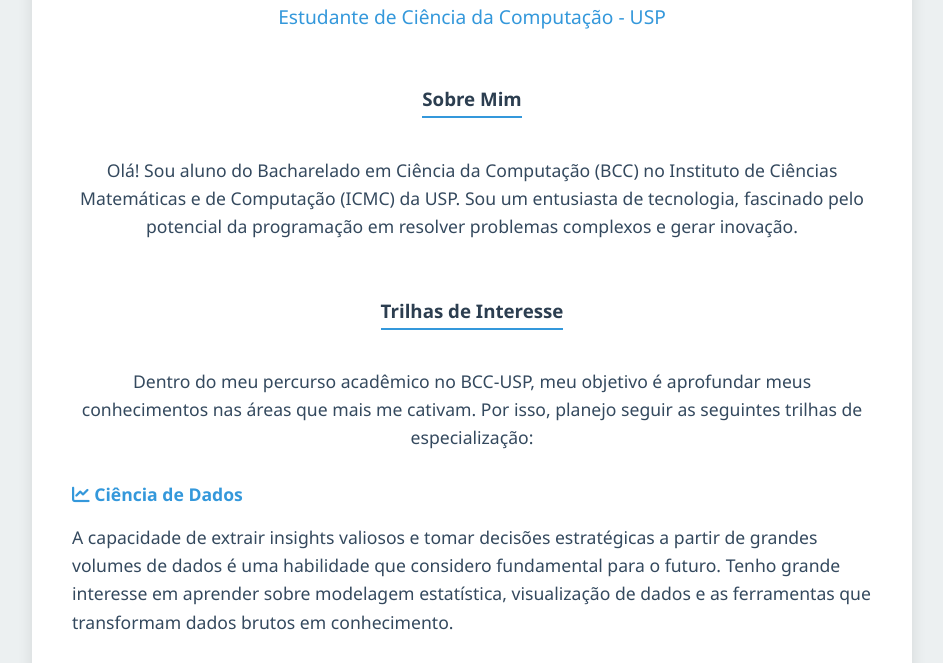
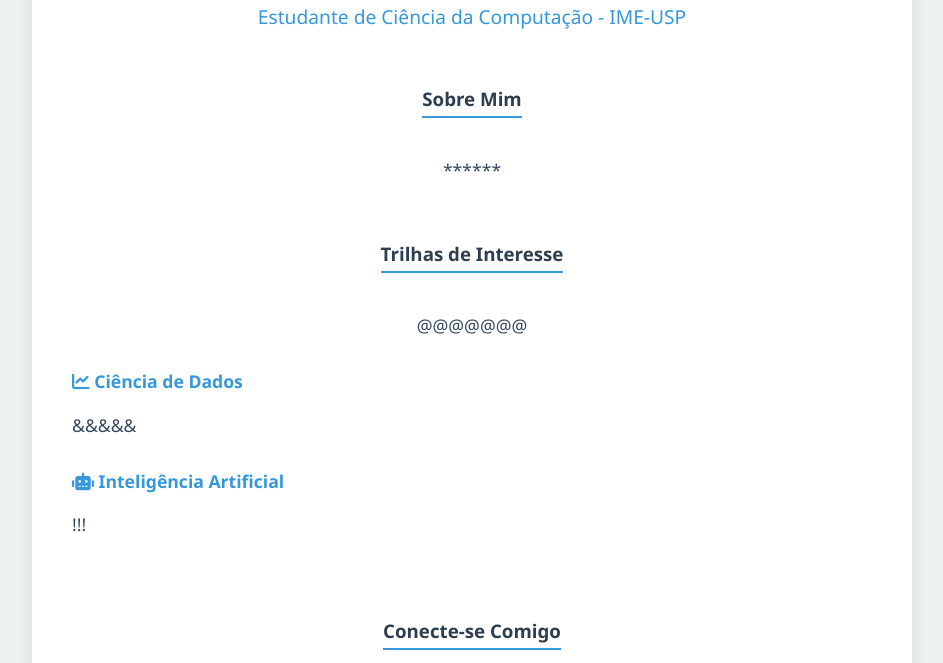
Before and after one commit to Cordyluz/Cordyluz.github.io, a plain HTML site: page index.html in a window 1280 px wide. Shown: the part 288-951 px from the top of the page, without its empty margins (168-1111 px from the left). Drawn offline with Linux system fonts and the light colour scheme.

Commit message:
Update index.html

```diff
--- a/index.html
+++ b/index.html
@@ -105,32 +105,32 @@
         <header>
             <img src="https://avatars.githubusercontent.com/u/177073024?v=4" alt="Foto de Perfil de Felipe Cordeiro Caram">
             <h1>Felipe Cordeiro Caram</h1>
-            <h2>Estudante de Ciência da Computação - USP</h2>
+            <h2>Estudante de Ciência da Computação - IME-USP</h2>
         </header>
 
         <main>
             <section id="sobre">
                 <h3 class="section-title">Sobre Mim</h3>
                 <p>
-                    Olá! Sou aluno do Bacharelado em Ciência da Computação (BCC) no Instituto de Ciências Matemáticas e de Computação (ICMC) da USP. Sou um entusiasta de tecnologia, fascinado pelo potencial da programação em resolver problemas complexos e gerar inovação.
+                    ******
                 </p>
             </section>
 
             <section id="trilhas">
                 <h3 class="section-title">Trilhas de Interesse</h3>
                 <p>
-                    Dentro do meu percurso acadêmico no BCC-USP, meu objetivo é aprofundar meus conhecimentos nas áreas que mais me cativam. Por isso, planejo seguir as seguintes trilhas de especialização:
+                    @@@@@@@
                 </p>
                 <div class="track-section">
                     <h4><i class="fas fa-chart-line"></i> Ciência de Dados</h4>
                     <p>
-                        A capacidade de extrair insights valiosos e tomar decisões estratégicas a partir de grandes volumes de dados é uma habilidade que considero fundamental para o futuro. Tenho grande interesse em aprender sobre modelagem estatística, visualização de dados e as ferramentas que transformam dados brutos em conhecimento.
+                        &&&&&
                     </p>
                 </div>
                 <div class="track-section">
                     <h4><i class="fas fa-robot"></i> Inteligência Artificial</h4>
                     <p>
-                        Sou fascinado por criar sistemas que podem aprender, raciocinar e interagir. A trilha de Inteligência Artificial me permitirá explorar áreas como Machine Learning, Redes Neurais e Processamento de Linguagem Natural, campos que estão na vanguarda da inovação tecnológica atual.
+                        !!!
                     </p>
                 </div>
             </section>
@@ -140,7 +140,7 @@
             <h3 class="section-title">Conecte-se Comigo</h3>
             <div class="social-links">
                 <a href="https://github.com/Cordyluz" target="_blank" title="GitHub"><i class="fab fa-github"></i></a>
-                <a href="https://linkedin.com/in/seu-usuario" target="_blank" title="LinkedIn"><i class="fab fa-linkedin"></i></a>
+                <a href="https://www.linkedin.com/in/felipe-caram-97170a320/" target="_blank" title="LinkedIn"><i class="fab fa-linkedin"></i></a>
                 </div>
         </footer>
     </div>
```
